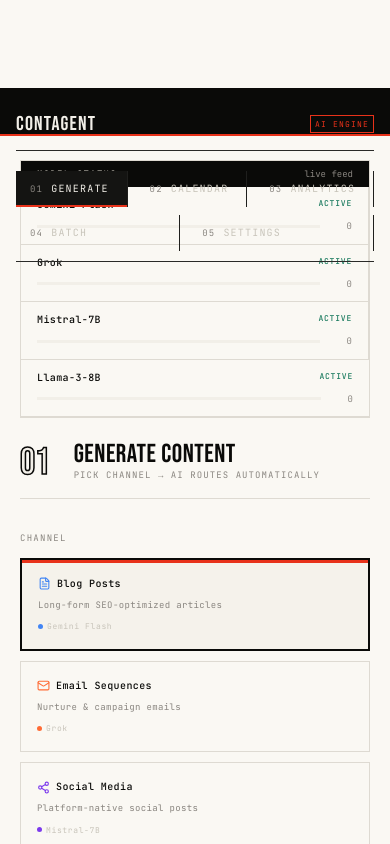
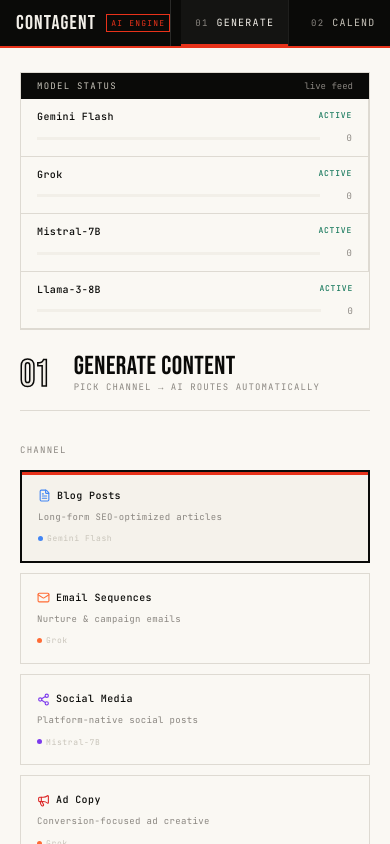
Before and after one commit to Mad-iii/Contagent, a React (Vite) app: page / in a window 390 px wide. Shown: the top 844 px of the page. Built offline with nearby package versions, Linux system fonts and the light colour scheme.

Commit message:
Made Optimised For Mobile

```diff
--- a/src/index.css
+++ b/src/index.css
@@ -141,7 +141,6 @@
 /* Page shell */
 .page-shell {
   min-height: 100vh;
-  padding-top: 48px;
   display: flex;
   flex-direction: column;
 }
@@ -517,26 +516,30 @@
 
 @media (max-width: 900px) {
   .topbar {
-    flex-wrap: wrap;
+    flex-wrap: nowrap;
     gap: 10px;
-    padding: 10px 16px;
+    padding: 0 16px;
   }
 
   .topbar-brand {
-    border-right: none;
-    border-bottom: 1px solid #2a2a28;
-    width: 100%;
-    padding: 10px 0;
-    justify-content: space-between;
+    border-right: 1px solid #2a2a28;
+    border-bottom: none;
+    width: auto;
+    padding: 0;
+    justify-content: flex-start;
   }
 
   .topbar-nav {
-    flex: 1 1 100%;
-    flex-wrap: wrap;
+    flex: 1;
+    flex-wrap: nowrap;
     gap: 8px;
     overflow-x: auto;
-    padding: 10px 0;
-    border-bottom: 1px solid #2a2a28;
+    padding: 0;
+    border-bottom: none;
+  }
+
+  .topbar-nav-item {
+    white-space: nowrap;
   }
 
   .topbar-nav-item {
@@ -616,7 +619,7 @@
   }
 
   .page-shell {
-    padding-top: 72px;
+    padding-top: 0;
   }
 }
 
@@ -683,7 +686,7 @@
   }
 
   .page-shell {
-    padding-top: 88px;
+    padding-top: 0;
   }
 }
 .fade-up-3 { animation-delay: 0.15s; }
```
